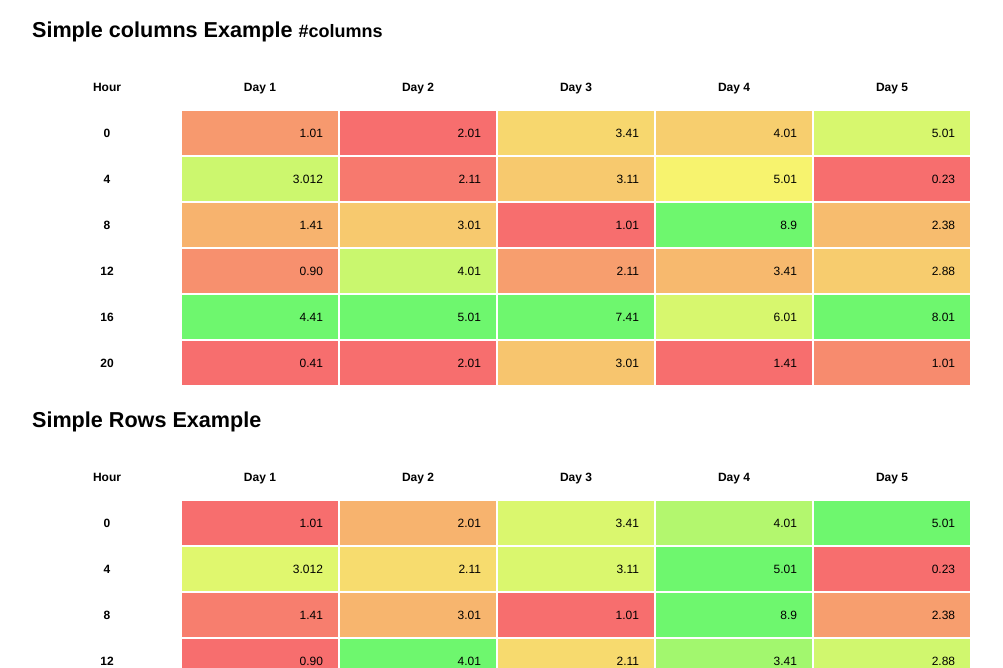
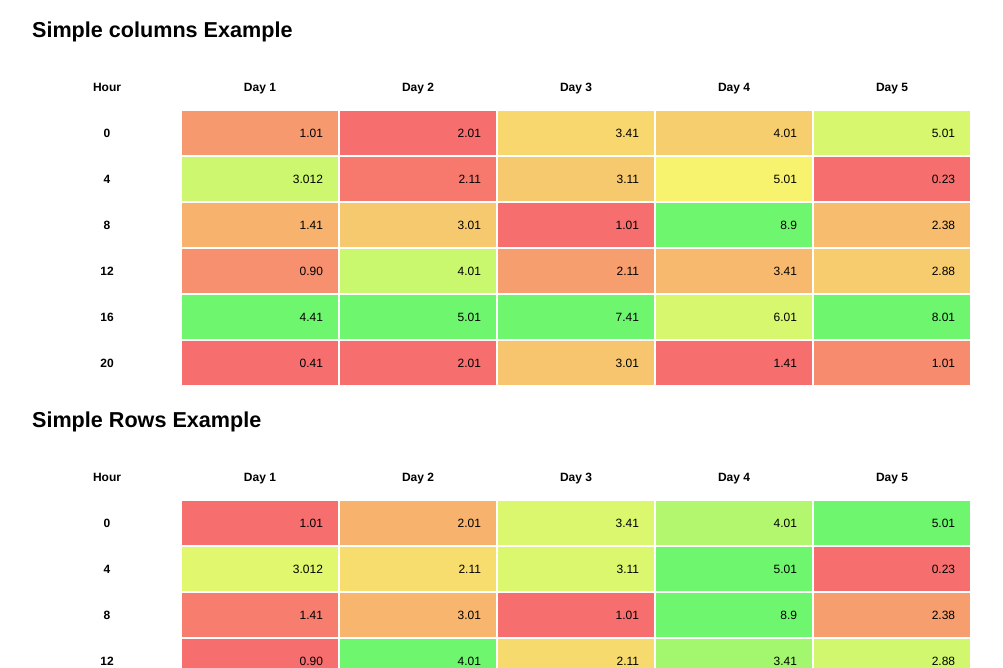
Before and after one commit to forward/harlequin, a plain HTML site: page index.html in a window 1280 px wide. Shown: the part 136-804 px from the top of the page, without its empty margins (138-1141 px from the left). Drawn offline with nearby package versions, Linux system fonts and the light colour scheme.

Commit message:
Removed silly text

```diff
--- a/index.html
+++ b/index.html
@@ -20,7 +20,7 @@
         </div>
       </header>
       <article>
-            <h2>Simple columns Example <small>#columns</small></h2>
+            <h2>Simple columns Example</h2>
             <table id="columns">
               <thead>
                 <tr>
```
